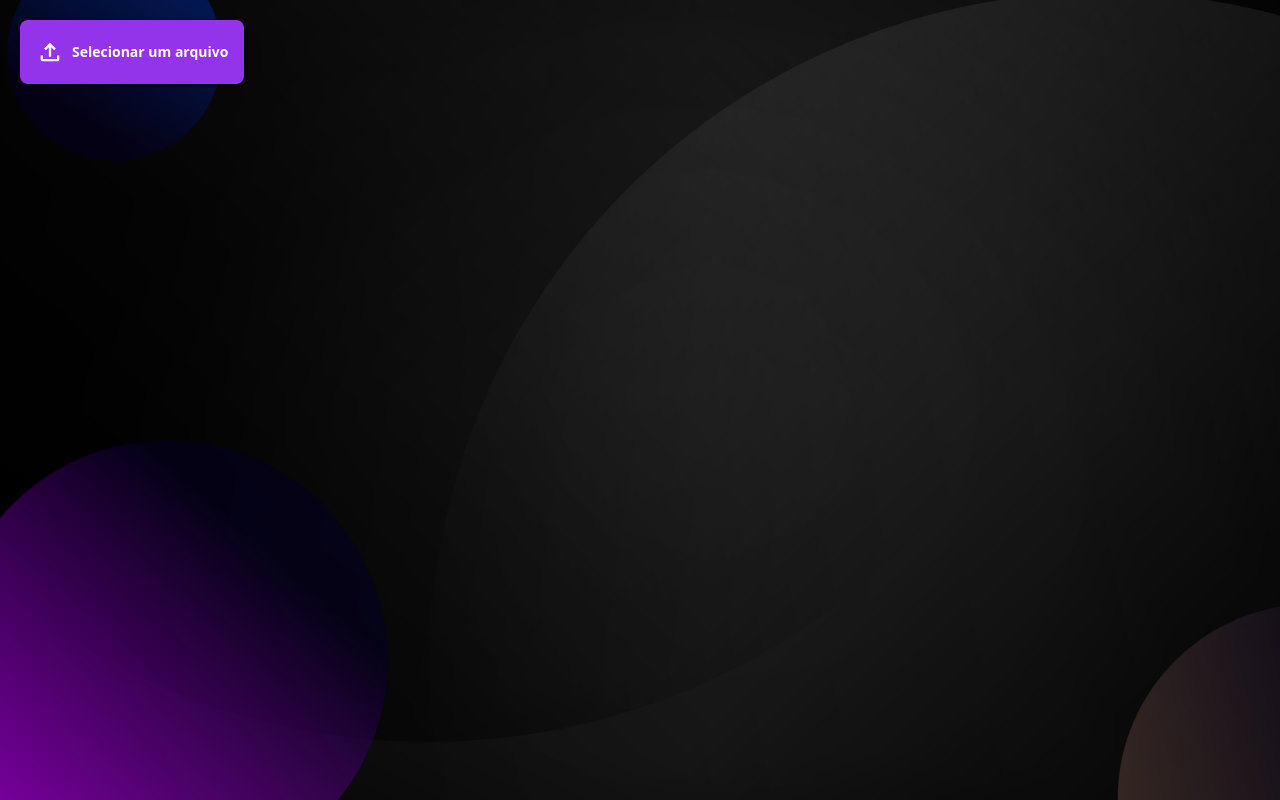
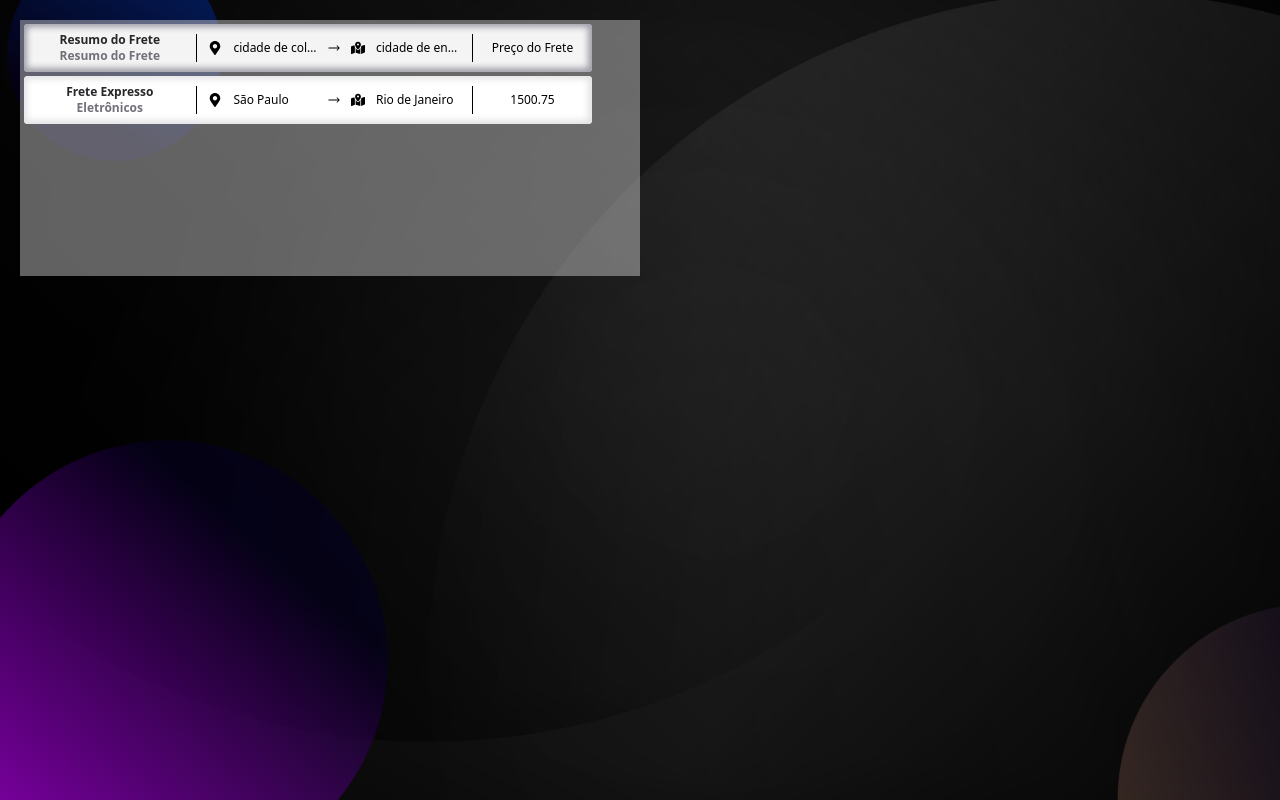
Before and after one commit to Anatonelly-Tech/AnatonellyFretes-v4, a Next.js app: page /test in a window 1280 px wide. Built offline with nearby package versions, Linux system fonts and the light colour scheme.

Commit message:
feat: create ViewShippingSummary

```diff
--- a/src/app/private/Home/page.tsx
+++ b/src/app/private/Home/page.tsx
@@ -1,49 +1,172 @@
-'use client';
+"use client";
 
 // libs
-import { useState } from 'react';
+import { useState } from "react";
 
 // components
 
-import UserInfo from '@/components/UserInfo';
-import AccountInformations from '@/components/AccountInformations';
+import UserInfo from "@/components/UserInfo";
+import AccountInformations from "@/components/AccountInformations";
+import ViewShippingSummary from "@/components/ViewShippingSummary";
+import Ranking from "@/components/Ranking";
+import { Carousel } from "@/components/Carousel";
+import ProgressBarAntd from "@/components/newProgressBar";
+// style
+import "../../../styles/main.css";
+import UserNotifyBar from "@/components/UserNotifyBar";
+import * as Avatar from "@radix-ui/react-avatar";
+import DaniedPage from "@/app/denid/page";
+import { useSession } from "next-auth/react";
 
-import Ranking from '@/components/Ranking';
-import { Carousel } from '@/components/Carousel';
-import ProgressBarAntd from '@/components/newProgressBar';
-// style
-import '../../../styles/main.css';
-import UserNotifyBar from '@/components/UserNotifyBar';
-import * as Avatar from '@radix-ui/react-avatar';
-import DaniedPage from '@/app/denid/page';
-import { useSession } from 'next-auth/react';
+export default function Home() {
+  const FreteListHome = [
+    {
+      key: 1,
+      idForm: "123",
+      name: "Frete Expresso",
+      freightPrice: "1500.75",
+      collectCity: "São Paulo",
+      deliveryCity: "Rio de Janeiro",
+      collectDate: "2024-03-15",
+      deliveryDate: "2024-03-18",
+      product: "Eletrônicos",
+      statusItem: true,
+    },
+    {
+      key: 2,
+      idForm: "456",
+      name: "Frete Rápido",
+      freightPrice: "1200.50",
+      collectCity: "Rio de Janeiro",
+      deliveryCity: "Belo Horizonte",
+      collectDate: "2024-03-16",
+      deliveryDate: "2024-03-19",
+      product: "Roupas",
+      statusItem: false,
+    },
+    {
+      key: 3,
+      idForm: "789",
+      name: "Frete Econômico",
+      freightPrice: "800.25",
+      collectCity: "Belo Horizonte",
+      deliveryCity: "Curitiba",
+      collectDate: "2024-03-17",
+      deliveryDate: "2024-03-20",
+      product: "Livros",
+      statusItem: true,
+    },
+    {
+      key: 4,
+      idForm: "101",
+      name: "Frete Prioritário",
+      freightPrice: "2000.90",
+      collectCity: "Curitiba",
+      deliveryCity: "Porto Alegre",
+      collectDate: "2024-03-18",
+      deliveryDate: "2024-03-21",
+      product: "Móveis",
+      statusItem: false,
+    },
+    {
+      key: 5,
+      idForm: "202",
+      name: "Frete Urgente",
+      freightPrice: "2500.60",
+      collectCity: "Porto Alegre",
+      deliveryCity: "Salvador",
+      collectDate: "2024-03-19",
+      deliveryDate: "2024-03-22",
+      product: "Brinquedos",
+      statusItem: true,
+    },
+    {
+      key: 6,
+      idForm: "303",
+      name: "Frete Especial",
+      freightPrice: "1800.45",
+      collectCity: "Salvador",
+      deliveryCity: "Recife",
+      collectDate: "2024-03-20",
+      deliveryDate: "2024-03-23",
+      product: "Acessórios",
+      statusItem: false,
+    },
+    {
+      key: 7,
+      idForm: "404",
+      name: "Frete Padrão",
+      freightPrice: "1200.30",
+      collectCity: "Recife",
+      deliveryCity: "Fortaleza",
+      collectDate: "2024-03-21",
+      deliveryDate: "2024-03-24",
+      product: "Cosméticos",
+      statusItem: true,
+    },
+    {
+      key: 8,
+      idForm: "505",
+      name: "Frete Regular",
+      freightPrice: "900.15",
+      collectCity: "Fortaleza",
+      deliveryCity: "Manaus",
+      collectDate: "2024-03-22",
+      deliveryDate: "2024-03-25",
+      product: "Eletrônicos",
+      statusItem: false,
+    },
+    {
+      key: 9,
+      idForm: "606",
+      name: "Frete Rápido",
+      freightPrice: "1500.85",
+      collectCity: "Manaus",
+      deliveryCity: "Belém",
+      collectDate: "2024-03-23",
+      deliveryDate: "2024-03-26",
+      product: "Roupas",
+      statusItem: true,
+    },
+    {
+      key: 10,
+      idForm: "707",
+      name: "Frete Expresso",
+      freightPrice: "1200.70",
+      collectCity: "Belém",
+      deliveryCity: "São Luís",
+      collectDate: "2024-03-24",
+      deliveryDate: "2024-03-27",
+      product: "Livros",
+      statusItem: false,
+    },
+  ];
 
-export default function Home () {
   const Sellers = [
     {
       QtdFretes: 15,
-      NameSeller: 'Maria',
-      photoSeller: '/img/UsersImage/Maria.png',
+      NameSeller: "Maria",
+      photoSeller: "/img/UsersImage/Maria.png",
     },
     {
       QtdFretes: 14,
-      NameSeller: 'Jefferson',
-      photoSeller: '/img/UsersImage/Jefferson.png',
+      NameSeller: "Jefferson",
+      photoSeller: "/img/UsersImage/Jefferson.png",
     },
     {
       QtdFretes: 20,
-      NameSeller: 'Gabi',
-      photoSeller: '/img/UsersImage/Gabi.png',
+      NameSeller: "Gabi",
+      photoSeller: "/img/UsersImage/Gabi.png",
     },
     {
       QtdFretes: 25,
-      NameSeller: 'Brahms',
-      photoSeller: '/img/UsersImage/Brahms.png',
+      NameSeller: "Brahms",
+      photoSeller: "/img/UsersImage/Brahms.png",
     },
     {
       QtdFretes: 29,
-      NameSeller: 'Laion',
-      photoSeller: '/img/UsersImage/Laion.png',
+      NameSeller: "Laion",
+      photoSeller: "/img/UsersImage/Laion.png",
     },
   ];
 
@@ -58,71 +181,98 @@ export default function Home () {
 
   if (session) {
     return (
-      <div className='w-full h-full flex '>
+      <div className="w-full h-full flex ">
         {/* esquerda */}
-        <div className='w-1/5 flex flex-col h-full py-4 items-center justify-start gap-5'>
+        <div className="w-1/5 flex flex-col h-full py-4 items-center justify-start gap-5">
           <UserInfo
-            username={session.user?.name || 'awaitng Server'}
-            role={'Admin'}
-            plan={'Prata'}
+            username={session.user?.name || "awaitng Server"}
+            role={"Admin"}
+            plan={"Prata"}
             invoice={150.0}
           />
           <AccountInformations
-            title={'Quantidade Fretes Realizados'}
-            result={'15 Fretes'}
+            title={"Quantidade Fretes Realizados"}
+            result={"15 Fretes"}
           />
           <AccountInformations
-            title={'Valor Economizado'}
-            result={'R$150,00'}
+            title={"Valor Economizado"}
+            result={"R$150,00"}
           />
           <ProgressBarAntd percentProgress={75} meta={100} key={1} />
         </div>
         {/* meio */}
-        <div className='w-3/5 h-full flex flex-col py-28 text-white'>
-          <div className='flex flex-col gap-5'>
-            <h1 className='text-3xl font-bold text-center'>
+        <div className="w-3/5 h-full flex flex-col py-28 text-white">
+          <div className="flex flex-col gap-5">
+            <h1 className="text-3xl font-bold text-center">
               Seja Bem Vindo(a) {session.user?.name}
             </h1>
 
             <div>
-              <span className='text-2xl'>Informações do dia</span>
-              <hr className='border-zinc-400 w-56 border-2' />
+              <span className="text-2xl">Informações do dia</span>
+              <hr className="border-zinc-400 w-56 border-2" />
             </div>
-            <div className=' flex justify-between gap-5'>
-              <div className='bg-zinc-300/45 w-1/2 h-64'></div>
-              <div className='bg-zinc-300/45 w-1/2 h-64'>
-                <h1>Meus Fretes</h1>
+            <div className=" flex justify-between gap-5">
+              <div className="bg-zinc-300/45 w-1/2 h-64"></div>
+              <div className="bg-zinc-300/45 w-1/2 h-64 text-black flex flex-col items-center justify-start overflow-y-auto">
+                <ViewShippingSummary
+                  idForm="title"
+                  name="Resumo do Frete"
+                  freightPrice="Preço do Frete"
+                  collectCity="cidade de coleta"
+                  deliveryCity="cidade de entrega"
+                  collectDate="data da coleta"
+                  deliveryDate="data da entrega"
+                  product="Produto"
+                  statusItem={true}
+                />
+
+                {FreteListHome.map((frete) => (
+                  <>
+                    <ViewShippingSummary
+                      key={frete.key}
+                      idForm={frete.idForm}
+                      name={frete.name}
+                      freightPrice={frete.freightPrice}
+                      collectCity={frete.collectCity}
+                      deliveryCity={frete.deliveryCity}
+                      collectDate={frete.collectDate}
+                      deliveryDate={frete.deliveryDate}
+                      product={frete.product}
+                      statusItem={frete.statusItem}
+                    />
+                  </>
+                ))}
               </div>
             </div>
 
             <div>
-              <span className='text-2xl'>Publicidade</span>
-              <hr className='border-zinc-400 w-36 border-2' />
+              <span className="text-2xl">Publicidade</span>
+              <hr className="border-zinc-400 w-36 border-2" />
             </div>
-            <div className=' w-full'>
+            <div className=" w-full">
               <Carousel />
             </div>
           </div>
         </div>
         {/* direita */}
-        <div className='w-1/5 h-full flex flex-col '>
-          <div className='flex items-center justify-end gap-4 m-4'>
+        <div className="w-1/5 h-full flex flex-col ">
+          <div className="flex items-center justify-end gap-4 m-4">
             <UserNotifyBar />
-            <Avatar.Root className='bg-white border inline-flex h-12 w-12 select-none items-center justify-center overflow-hidden rounded-full align-middle '>
+            <Avatar.Root className="bg-white border inline-flex h-12 w-12 select-none items-center justify-center overflow-hidden rounded-full align-middle ">
               <Avatar.Image
-                className='h-full w-full rounded object-cover text-black'
-                src={'/img/UsersImage/Maria.png'}
+                className="h-full w-full rounded object-cover text-black"
+                src={"/img/UsersImage/Maria.png"}
                 alt={`Maria's profile picture`}
               />
-              <div className='bg-green-600 h-3 w-3 rounded-full absolute -translate-y-4 translate-x-5'></div>
+              <div className="bg-green-600 h-3 w-3 rounded-full absolute -translate-y-4 translate-x-5"></div>
             </Avatar.Root>
           </div>
-          <div className=' flex flex-col items-center p-6'>
-            <h1 className='text-white text-2xl font-bold text-left'>
+          <div className=" flex flex-col items-center p-6">
+            <h1 className="text-white text-2xl font-bold text-left">
               Rankings da Semana
             </h1>
-            <hr className='w-full items-center' />
-            <div className='flex flex-col w-full items-start'>
+            <hr className="w-full items-center" />
+            <div className="flex flex-col w-full items-start">
               {sortedSellers.map((seller, index) => (
                 <Ranking
                   key={index}
--- a/src/app/test/page.tsx
+++ b/src/app/test/page.tsx
@@ -1,46 +1,80 @@
 "use client";
+import ViewShippingSummary from "@/components/ViewShippingSummary";
 import "../../styles/main.css";
-import UploadInput from "@/components/UploadFilesComponent/UploadInput";
-import UploadLabel from "@/components/UploadFilesComponent/UploadLabel";
-import UploadView from "@/components/UploadFilesComponent/UploadView";
+
 import React, { useState } from "react";
-import { ChangeEvent, useRef } from "react";
-import { useForm } from "react-hook-form";
-import { DevTool } from "@hookform/devtools";
 
 const page = () => {
-  const [selectedFile, setSelectedFile] = useState("hidden");
-  const frameRef = useRef<HTMLImageElement | null>(null);
-  const [responsaveisFrete, setResponsaveisFrete] = useState({});
-  const preview = (event: ChangeEvent<HTMLInputElement>) => {
-    if (frameRef.current && event.target.files && event.target.files[0]) {
-      frameRef.current.src = URL.createObjectURL(event.target.files[0]);
-    }
-    setSelectedFile("flex");
-  };
-  const {
-    register,
-    control,
-    getValues,
-    setValue,
-    handleSubmit,
-    formState: { errors, touchedFields },
-  } = useForm({});
-
+  const FreteListHome = [
+    {
+      key: 1,
+      idForm: "123",
+      name: "Frete Expresso",
+      freightPrice: "1500.75",
+      collectCity: "São Paulo",
+      deliveryCity: "Rio de Janeiro",
+      collectDate: "2024-03-15",
+      deliveryDate: "2024-03-18",
+      product: "Eletrônicos",
+      statusItem: true,
+    },
+    // {
+    //   key: 2,
+    //   idForm: "123",
+    //   name: "Frete Expresso",
+    //   freightPrice: "1500.75",
+    //   collectCity: "São Paulo",
+    //   deliveryCity: "Rio de Janeiro",
+    //   collectDate: "2024-03-15",
+    //   deliveryDate: "2024-03-18",
+    //   product: "Eletrônicos",
+    //   statusItem: true,
+    // },
+    // {
+    //   key: 3,
+    //   idForm: "123",
+    //   name: "Frete Expresso",
+    //   freightPrice: "1500.75",
+    //   collectCity: "São Paulo",
+    //   deliveryCity: "Rio de Janeiro",
+    //   collectDate: "2024-03-15",
+    //   deliveryDate: "2024-03-18",
+    //   product: "Eletrônicos",
+    //   statusItem: true,
+    // },
+  ];
   return (
     <div className="p-5 gap-5 w-full h-full flex ">
-      <UploadView frameRef={frameRef} selectedFile={selectedFile} />
+      <div className="bg-zinc-300/45 w-1/2 h-64">
+        <ViewShippingSummary
+          idForm="title"
+          name="Resumo do Frete"
+          freightPrice="Preço do Frete"
+          collectCity="cidade de coleta"
+          deliveryCity="cidade de entrega"
+          collectDate="data da coleta"
+          deliveryDate="data da entrega"
+          product="Produto"
+          statusItem={true}
+        />
 
-      <UploadLabel htmlFor="picture" />
-      <UploadInput
-        selectedFile={selectedFile}
-        register={register}
-        preview={preview}
-        setSelectedFile={setSelectedFile}
-        setValue={setValue}
-        getValues={getValues}
-      />
-      <DevTool control={control} />
+        {FreteListHome.map((frete) => (
+          <>
+            <ViewShippingSummary
+              key={frete.key}
+              idForm={frete.idForm}
+              name={frete.name}
+              freightPrice={frete.freightPrice}
+              collectCity={frete.collectCity}
+              deliveryCity={frete.deliveryCity}
+              collectDate={frete.collectDate}
+              deliveryDate={frete.deliveryDate}
+              product={frete.product}
+              statusItem={frete.statusItem}
+            />
+          </>
+        ))}
+      </div>
     </div>
   );
 };
--- /dev/null
+++ b/src/components/ViewShippingSummary/index.tsx
@@ -0,0 +1,117 @@
+import React from "react";
+import { HiArrowLongRight } from "react-icons/hi2";
+import { FaMapMarkerAlt } from "react-icons/fa";
+import { FaMapLocationDot } from "react-icons/fa6";
+
+interface ViewShippingSummaryProps {
+  idForm: string;
+  statusItem: boolean;
+  name: string;
+  freightPrice: string;
+  collectCity: string;
+  deliveryCity: string;
+  collectDate?: string;
+  deliveryDate?: string;
+  product?: string;
+}
+
+const ViewShippingSummary = ({
+  idForm,
+  statusItem,
+  name,
+  freightPrice,
+  collectCity,
+  deliveryCity,
+  collectDate,
+  deliveryDate,
+  product,
+}: ViewShippingSummaryProps) => {
+  function FreightComponent() {
+    return (
+      <div className="w-11/12 flex items-center justify-between h-auto p-2 gap-2 m-1 rounded shadow-interno shadow-zinc-400 bg-zinc-100">
+        <div className="w-[30%] flex flex-col items-center">
+          <label className="text-zinc-800 font-semibold text-xs">
+            <p className="text-xs font-semibold">{name}</p>
+          </label>
+          <label className="text-zinc-500 font-bold text-xs">
+            <p className="text-xs font-semibold">Resumo do Frete</p>
+          </label>
+        </div>
+        <div className="h-7 bg-black w-[1px]"></div>
+        <div className="w-[50%] flex items-center justify-between">
+          <div className="w-[45%] h-full flex items-center justify-center gap-1 p-1">
+            <div className="w-[20%]">
+              <FaMapMarkerAlt size={14} />
+            </div>
+            <div className="w-[80%] text-nowrap text-ellipsis overflow-hidden text-xs">
+              {collectCity}
+            </div>
+          </div>
+          <div className="w-auto flex items-center justify-center">
+            <HiArrowLongRight size={14} />
+          </div>
+          <div className="w-[45%] h-full flex items-center justify-center gap-1 p-1">
+            <div className="w-[20%]">
+              <FaMapLocationDot size={14} />
+            </div>
+            <div className="w-[80%] text-nowrap text-ellipsis overflow-hidden text-xs">
+              {deliveryCity}
+            </div>
+          </div>
+        </div>
+        <div className="h-7 bg-black w-[1px]"></div>
+        <div className="w-[20%] h-full flex items-center justify-center text-xs text-center">
+          {freightPrice}
+        </div>
+      </div>
+    );
+  }
+
+  function FreightInfoComponent() {
+    return (
+      <div className="w-11/12 flex items-center justify-between h-auto p-2 gap-2 m-1  rounded shadow-interno shadow-zinc-200 bg-white">
+        <div className="w-[30%] flex flex-col items-center">
+          <label
+            className="text-zinc-800 font-semibold text-xs"
+            htmlFor={idForm}
+          >
+            {name}
+          </label>
+          <label className="text-zinc-500 font-bold text-xs" htmlFor={idForm}>
+            <p className="text-xs">{product}</p>
+          </label>
+        </div>
+        <div className="h-7 bg-black w-[1px]"></div>
+        <div className="w-[50%] flex items-center justify-between ">
+          <div className="w-[45%] h-full flex items-center justify-center gap-1 p-1">
+            <div className="w-[20%]">
+              <FaMapMarkerAlt size={14} />
+            </div>
+            <div className="w-[80%] text-nowrap text-ellipsis overflow-hidden text-xs">
+              {collectCity}
+            </div>
+          </div>
+          <div className="w-auto flex items-center justify-center">
+            <HiArrowLongRight size={14} />
+          </div>
+          <div className="w-[45%] h-full flex items-center justify-center gap-1 p-1">
+            <div className="w-[20%]">
+              <FaMapLocationDot size={14} />
+            </div>
+            <div className="w-[80%] text-nowrap text-ellipsis overflow-hidden text-xs">
+              {deliveryCity}
+            </div>
+          </div>
+        </div>
+        <div className="h-7 bg-black w-[1px]"></div>
+        <div className="w-[20%] h-full flex items-center justify-center text-xs text-center">
+          {freightPrice}
+        </div>
+      </div>
+    );
+  }
+
+  return idForm === "title" ? <FreightComponent /> : <FreightInfoComponent />;
+};
+
+export default ViewShippingSummary;
```
